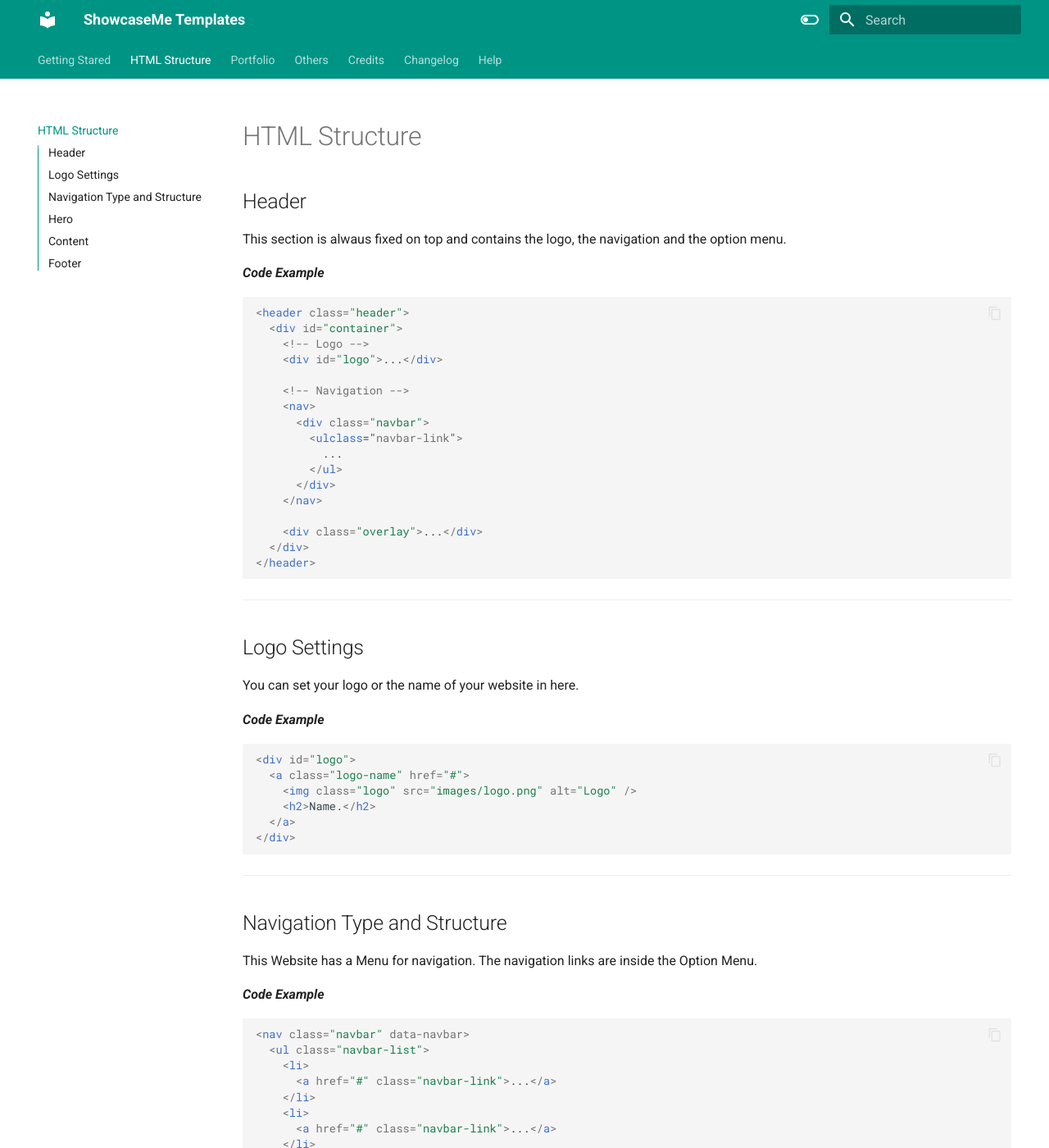
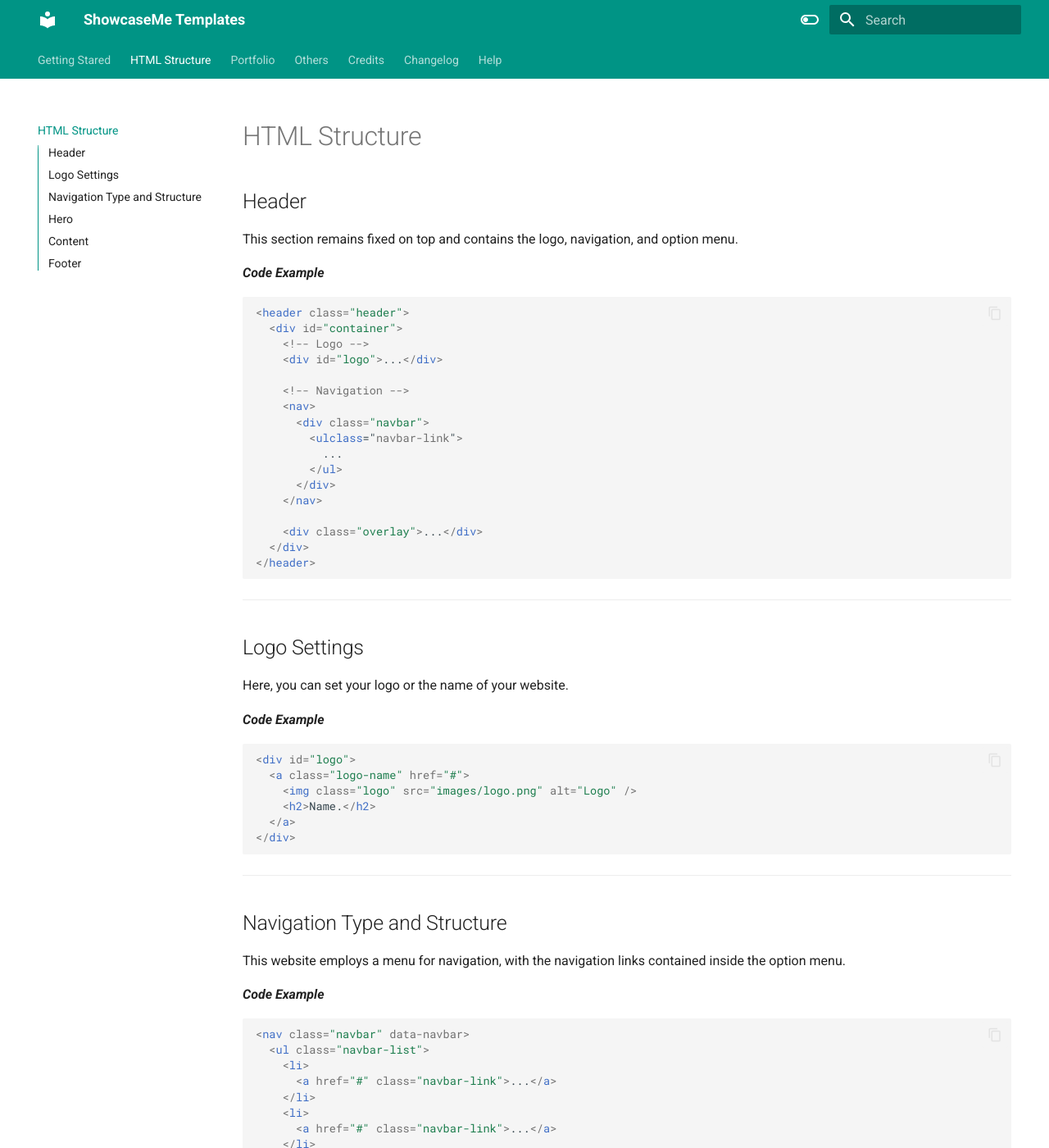
Before and after one commit to ShowcaseMePortfolioist/portfolio-documentation, an MkDocs documentation site: the page built from docs/html.md, in a window 1280 px wide and 1400 px high. Shown: the whole window at 82% size. Built offline with MkDocs 1.6.1 and Material for MkDocs 9.7.7, drawn with Linux system fonts in a browser that asks for light colours; some of the changed text lies outside the part shown.

Commit message:
Update html.md

```diff
--- a/docs/html.md
+++ b/docs/html.md
@@ -2,7 +2,7 @@
 
 ## Header
 
-This section is alwaus fixed on top and contains the logo, the navigation and the option menu.
+This section remains fixed on top and contains the logo, navigation, and option menu.
 
 **_Code Example_**
 
@@ -30,7 +30,7 @@ This section is alwaus fixed on top and contains the logo, the navigation and th
 
 ## Logo Settings
 
-You can set your logo or the name of your website in here.
+Here, you can set your logo or the name of your website.
 
 **_Code Example_**
 
@@ -47,7 +47,7 @@ You can set your logo or the name of your website in here.
 
 ## Navigation Type and Structure
 
-This Website has a Menu for navigation. The navigation links are inside the Option Menu.
+This website employs a menu for navigation, with the navigation links contained inside the option menu.
 
 **_Code Example_**
 
@@ -104,7 +104,7 @@ This section contains the page title and subtitles.
 
 ## Content
 
-These sections contains the contents of the webpage.
+These sections contain the webpage's contents.
 
 **_Code Example_**
 
@@ -114,7 +114,7 @@ These sections contains the contents of the webpage.
 
 ## Footer
 
-This section contains the Social Links, Copyright Info and Contact Information.
+This section contains Social Links, Copyright Info, and Contact Information.
 
 **_Code Example_**
 
```
